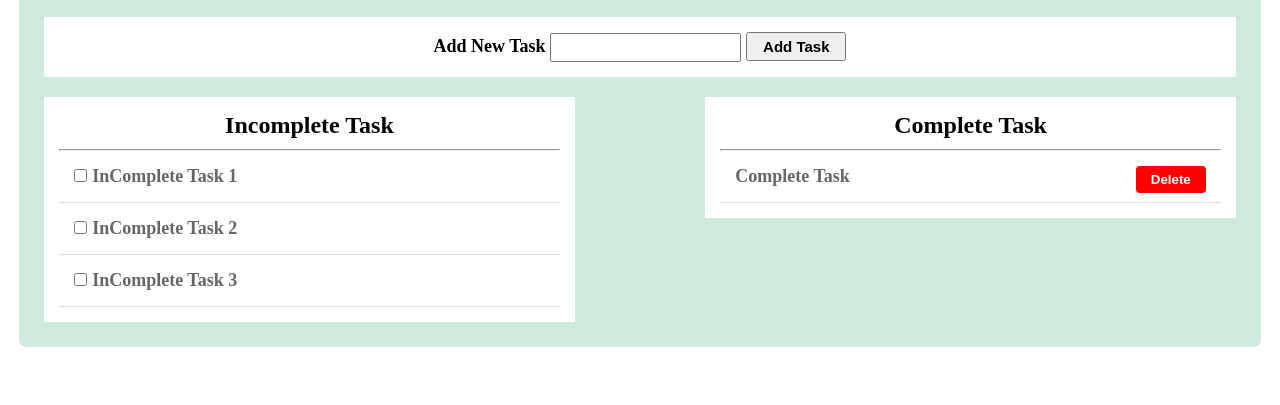
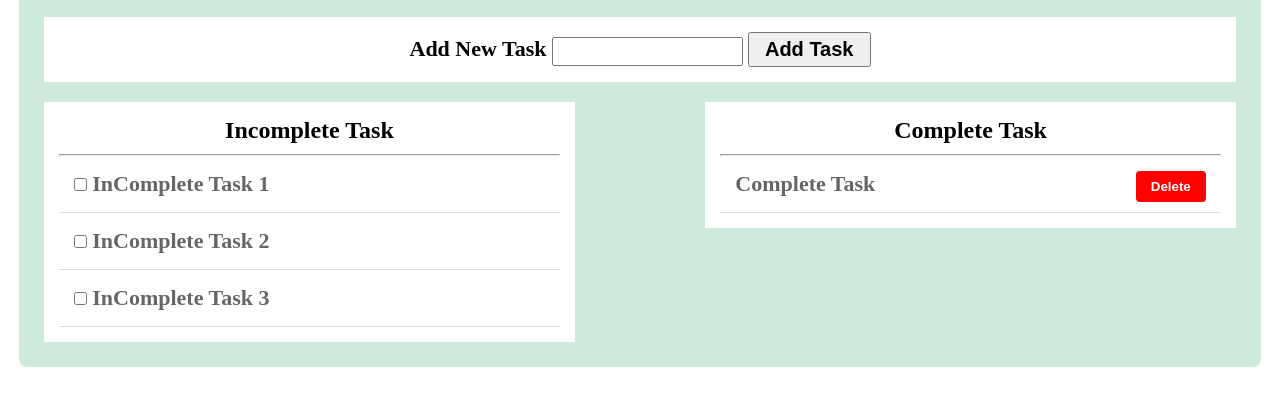
Before and after one commit to Gazimehedi/Javascript-To-Do-Application, a plain HTML site: page index.html in a window 1280 px wide. Shown: the part 85-490 px from the top of the page. Drawn offline with Linux system fonts and the light colour scheme.

Commit message:
Update style.css

```diff
--- a/style.css
+++ b/style.css
@@ -17,7 +17,7 @@
 	background: #ffffff;
 	padding: 15px;
 	margin: 20px 0;
-	font-size: 18px;
+	font-size: 22px;
 	font-weight: bold;
 }
 .input input{
@@ -26,7 +26,7 @@
 .input button{
 	padding: 4px 15px;
 	margin-left: 5px;
-	font-size: 15px;
+	font-size: 20px;
 	font-weight: bold;
 }
 .task-item{
@@ -44,7 +44,7 @@ hr{
 }
 .block-item ul li{
 	list-style: none;
-	font-size: 18px;
+	font-size: 22px;
 	font-weight: bold;
 	color: #666;
 	padding:15px;
@@ -52,6 +52,7 @@ hr{
 	text-align: left;
 }
 input[type='checkbox']{
+	padding:5px;
 	margin-right: 5px;
 }
 .dlbtn{
@@ -59,7 +60,7 @@ input[type='checkbox']{
 	background: red;
 	font-weight: bold;
 	outline: none;
-	padding: 6px 15px;
+	padding: 8px 15px;
 	border:none ;
 	border-radius: 4px;
 	float: right;
```
